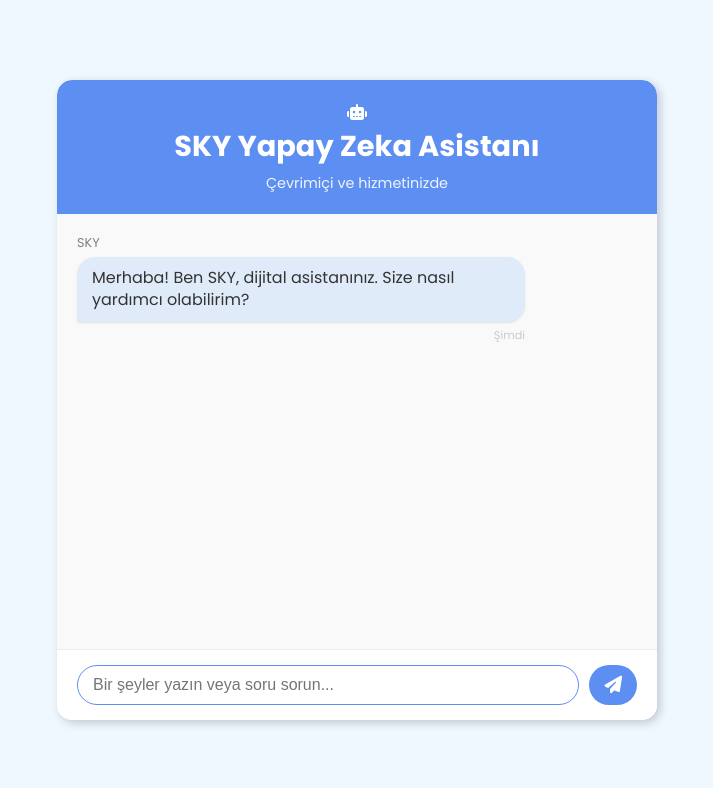
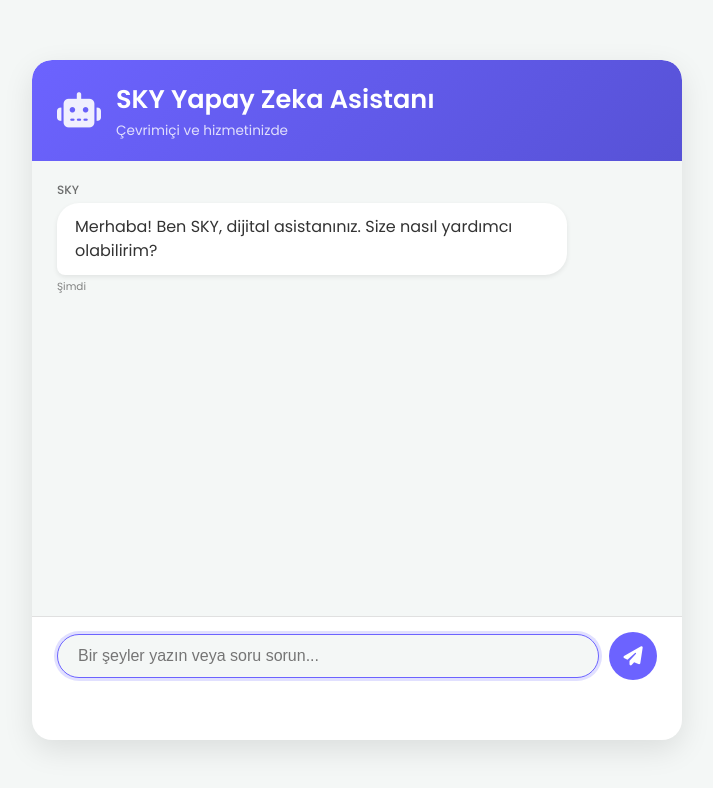
Before and after one commit to berklast/berklast.github.io, a plain HTML site: page index.html in a window 1280 px wide. Shown: the whole page, without its empty margins (283-996 px from the left). Drawn offline with Linux system fonts and the light colour scheme.

Commit message:
Update style.css

```diff
--- a/style.css
+++ b/style.css
@@ -1,197 +1,376 @@
-/* Mevcut index.html'deki genel stil tanımları */
+/* Genel Değişkenler ve Reset */
 :root {
-    --primary: #5D8EF1;
-    --primary-dark: #3F6AD4;
-    --secondary: #90EE90; /* Yeşil tonu */
-    --accent: #FFD700;   /* Altın sarısı */
-    --light: #F0F8FF;
-    --gray: #CDC9C9;
-    --dark-gray: #808080;
-    --success: #8DAB87;
-    --danger: #DE4C4A;
-    --warning: #F0A31A;
-    --info: #8DBBF2;
-    --card-bg: #E0EBF9;
-    --card-shadow: 3px 3px 10px 0px rgba(0, 0, 0, 0.2);
+    --primary-color: #6C63FF; /* Daha canlı bir mor tonu */
+    --primary-dark-color: #5752D6;
+    --secondary-color: #4CAF50; /* Yeşil vurgu */
+    --background-light: #f4f7f6;
+    --card-background-light: #ffffff;
+    --text-color-light: #333;
+    --border-color-light: #e0e0e0;
+    --shadow-light: rgba(0, 0, 0, 0.1);
+
+    /* Dark Mode Değişkenleri */
+    --background-dark: #2c2f33;
+    --card-background-dark: #36393f;
+    --text-color-dark: #f0f0f0;
+    --border-color-dark: #4a4d52;
+    --shadow-dark: rgba(0, 0, 0, 0.3);
+
+    /* Mesaj Balonu Renkleri */
+    --user-bubble-light: var(--primary-color);
+    --user-text-light: #ffffff;
+    --bot-bubble-light: var(--card-background-light);
+    --bot-text-light: var(--text-color-light);
+
+    --user-bubble-dark: var(--primary-color);
+    --user-text-dark: #ffffff;
+    --bot-bubble-dark: #4a4d52;
+    --bot-text-dark: var(--text-color-dark);
+
+    --font-family: 'Poppins', sans-serif;
 }
 
-/* Dark mode değişkenleri (varsa) */
-.dark-mode {
-    --dark-bg: #1A1A2E;
-    --dark-card-bg: #2E3A59;
-    --dark-text: #E0E0E0;
-    --dark-border: #2B2B2B;
-}
-
+/* Temel Stil */
 body {
-    font-family: 'Poppins', sans-serif;
+    font-family: var(--font-family);
     margin: 0;
     padding: 0;
-    background-color: var(--light);
-    color: #333;
+    background-color: var(--background-light);
+    color: var(--text-color-light);
     display: flex;
     justify-content: center;
     align-items: center;
     min-height: 100vh;
-    box-sizing: border-box;
+    overflow: hidden; /* Taşmayı engelle */
+    transition: background-color 0.3s ease, color 0.3s ease;
 }
 
-/* Genel link stilleri (varsa) */
-a {
-    color: var(--primary);
-    text-decoration: none;
+/* Dark Mode Aktivasyonu */
+body.dark-mode {
+    background-color: var(--background-dark);
+    color: var(--text-color-dark);
 }
 
-a:hover {
-    text-decoration: underline;
-}
-
-/* Sohbet Arayüzü Stilleri */
+/* Chat Container */
 .chat-container {
-    background-color: #fff;
-    border-radius: 15px;
-    box-shadow: var(--card-shadow);
+    background-color: var(--card-background-light);
+    border-radius: 20px;
+    box-shadow: 0 10px 30px var(--shadow-light);
     width: 90%;
-    max-width: 600px;
+    max-width: 650px;
+    height: 85vh; /* Yüksekliği artırıldı */
+    min-height: 550px; /* Minimum yükseklik */
     display: flex;
     flex-direction: column;
     overflow: hidden;
-    height: 80vh; /* Ekran yüksekliğinin %80'i */
-    min-height: 400px;
+    position: relative;
+    transition: background-color 0.3s ease, box-shadow 0.3s ease;
 }
 
-.chat-header {
-    background-color: var(--primary);
-    color: #fff;
-    padding: 20px;
-    text-align: center;
-    border-top-left-radius: 15px;
-    border-top-right-radius: 15px;
-    box-shadow: 0 2px 5px rgba(0,0,0,0.1);
+body.dark-mode .chat-container {
+    background-color: var(--card-background-dark);
+    box-shadow: 0 10px 30px var(--shadow-dark);
 }
 
-.chat-header h1 {
-    margin: 0;
-    font-size: 1.8em;
+/* Chat Header */
+.chat-header {
+    background: linear-gradient(135deg, var(--primary-color) 0%, var(--primary-dark-color) 100%);
+    color: #fff;
+    padding: 20px 25px;
+    display: flex;
+    align-items: center;
+    border-top-left-radius: 20px;
+    border-top-right-radius: 20px;
+    box-shadow: 0 2px 8px rgba(0,0,0,0.15);
 }
 
-.chat-header p {
-    margin: 5px 0 0;
-    font-size: 0.9em;
+.chat-header .header-icon {
+    font-size: 2.2em;
+    margin-right: 15px;
     opacity: 0.9;
 }
 
-.chat-messages {
-    flex-grow: 1; /* Mesajların olduğu alanı doldurur */
-    padding: 20px;
-    overflow-y: auto; /* Mesajlar arttıkça kaydırma çubuğu */
-    background-color: #f9f9f9;
+.chat-header .header-info h1 {
+    margin: 0;
+    font-size: 1.6em;
+    font-weight: 600;
 }
 
+.chat-header .header-info p {
+    margin: 2px 0 0;
+    font-size: 0.85em;
+    opacity: 0.8;
+}
+
+/* Chat Messages Area */
+.chat-messages {
+    flex-grow: 1;
+    padding: 20px 25px;
+    overflow-y: auto;
+    background-color: var(--background-light);
+    scroll-behavior: smooth; /* Yumuşak kaydırma */
+}
+
+body.dark-mode .chat-messages {
+    background-color: #313338; /* Biraz daha koyu ton */
+}
+
+/* Mesajlar */
 .message {
     display: flex;
     flex-direction: column;
-    margin-bottom: 15px;
-    max-width: 80%;
-    position: relative;
+    margin-bottom: 18px;
+    max-width: 85%;
+    animation: fadeIn 0.3s ease-out; /* Mesaj girişi animasyonu */
 }
 
 .message p {
     margin: 0;
-    padding: 10px 15px;
-    border-radius: 18px;
-    line-height: 1.4;
+    padding: 12px 18px;
+    border-radius: 22px; /* Daha yuvarlak */
+    line-height: 1.5;
     word-wrap: break-word;
-    box-shadow: 0 1px 2px rgba(0,0,0,0.1);
+    box-shadow: 0 2px 5px rgba(0,0,0,0.08);
 }
 
 .message-sender {
-    font-size: 0.8em;
-    color: var(--dark-gray);
-    margin-bottom: 5px;
+    font-size: 0.75em;
+    color: var(--dark-gray); /* Genel değişkenlerden kullanılabilir */
+    margin-bottom: 4px;
+    font-weight: 500;
+    opacity: 0.7;
 }
 
 .message-time {
-    font-size: 0.7em;
-    color: var(--gray);
-    margin-top: 5px;
-    align-self: flex-end; /* Zamanı sağa hizala */
+    font-size: 0.65em;
+    color: var(--gray); /* Genel değişkenlerden kullanılabilir */
+    margin-top: 4px;
+    opacity: 0.6;
 }
 
-/* Kullanıcının mesajları */
+/* Kullanıcı Mesajları */
 .user-message {
-    align-self: flex-end; /* Sağa hizala */
-    align-items: flex-end; /* İçeriği sağa hizala */
+    align-self: flex-end;
+    align-items: flex-end;
 }
 
 .user-message p {
-    background-color: var(--primary);
-    color: #fff;
-    border-bottom-right-radius: 2px; /* Köşeyi biraz kır */
+    background-color: var(--user-bubble-light);
+    color: var(--user-text-light);
+    border-bottom-right-radius: 8px; /* Yumuşak köşe */
 }
 
-/* Botun mesajları */
+body.dark-mode .user-message p {
+    background-color: var(--user-bubble-dark);
+    color: var(--user-text-dark);
+}
+
+/* Bot Mesajları */
 .bot-message {
-    align-self: flex-start; /* Sola hizala */
-    align-items: flex-start; /* İçeriği sola hizala */
+    align-self: flex-start;
+    align-items: flex-start;
 }
 
 .bot-message p {
-    background-color: var(--card-bg); /* Açık renk arka plan */
-    color: #333;
-    border-bottom-left-radius: 2px; /* Köşeyi biraz kır */
+    background-color: var(--bot-bubble-light);
+    color: var(--bot-text-light);
+    border-bottom-left-radius: 8px; /* Yumuşak köşe */
 }
 
-/* Metin giriş alanı */
+body.dark-mode .bot-message p {
+    background-color: var(--bot-bubble-dark);
+    color: var(--bot-text-dark);
+}
+
+
+/* Metin Giriş Alanı */
 .chat-input-area {
     display: flex;
-    padding: 15px 20px;
-    border-top: 1px solid #eee;
-    background-color: #fff;
+    padding: 15px 25px;
+    border-top: 1px solid var(--border-color-light);
+    background-color: var(--card-background-light);
+    align-items: center;
+    gap: 10px; /* Elemanlar arası boşluk */
+    transition: background-color 0.3s ease, border-color 0.3s ease;
+}
+
+body.dark-mode .chat-input-area {
+    background-color: var(--card-background-dark);
+    border-top-color: var(--border-color-dark);
 }
 
 .chat-input-area input[type="text"] {
     flex-grow: 1;
-    border: 1px solid var(--gray);
-    border-radius: 25px;
-    padding: 10px 15px;
+    border: 1px solid var(--border-color-light);
+    border-radius: 28px; /* Daha yuvarlak */
+    padding: 12px 20px;
     font-size: 1em;
     outline: none;
-    transition: border-color 0.3s ease;
+    transition: border-color 0.3s ease, background-color 0.3s ease, box-shadow 0.2s ease;
+    background-color: var(--background-light);
+    color: var(--text-color-light);
+}
+
+body.dark-mode .chat-input-area input[type="text"] {
+    background-color: #3c3f44; /* Biraz daha koyu input */
+    border-color: var(--border-color-dark);
+    color: var(--text-color-dark);
 }
 
 .chat-input-area input[type="text"]:focus {
-    border-color: var(--primary);
+    border-color: var(--primary-color);
+    box-shadow: 0 0 0 3px rgba(108, 99, 255, 0.2); /* Odaklandığında hafif parlama */
 }
 
 .chat-input-area button {
-    background-color: var(--primary);
+    background-color: var(--primary-color);
     color: #fff;
     border: none;
-    border-radius: 25px;
-    padding: 10px 15px;
-    margin-left: 10px;
-    cursor: pointer;
-    font-size: 1.1em;
+    border-radius: 50%; /* Tamamen yuvarlak düğme */
+    width: 48px; /* Genişlik */
+    height: 48px; /* Yükseklik */
     display: flex;
     align-items: center;
     justify-content: center;
-    transition: background-color 0.3s ease;
+    font-size: 1.2em;
+    cursor: pointer;
+    transition: background-color 0.3s ease, transform 0.1s ease;
+    flex-shrink: 0; /* Küçülmesini engelle */
 }
 
 .chat-input-area button:hover {
-    background-color: var(--primary-dark);
+    background-color: var(--primary-dark-color);
+    transform: translateY(-2px); /* Hafif yukarı kayma */
 }
 
-/* Responsive Düzenlemeler */
+.chat-input-area button:active {
+    transform: translateY(0);
+}
+
+.chat-input-area button:disabled {
+    background-color: #ccc;
+    cursor: not-allowed;
+    transform: none;
+    opacity: 0.7;
+}
+
+/* Düşünme Göstergesi */
+.typing-indicator {
+    display: flex;
+    justify-content: flex-start;
+    align-items: center;
+    padding: 0 25px 15px;
+    height: 30px; /* Düşünme göstergesi için yer ayrıldı */
+    opacity: 0; /* Başlangıçta gizli */
+    visibility: hidden;
+    transition: opacity 0.3s ease, visibility 0.3s ease;
+}
+
+.typing-indicator.visible {
+    opacity: 1;
+    visibility: visible;
+}
+
+.typing-indicator .dot {
+    width: 10px;
+    height: 10px;
+    background-color: var(--primary-color);
+    border-radius: 50%;
+    margin-right: 6px;
+    animation: bounce 1.4s infinite ease-in-out;
+}
+
+.typing-indicator .dot:nth-child(2) {
+    animation-delay: 0.2s;
+}
+
+.typing-indicator .dot:nth-child(3) {
+    animation-delay: 0.4s;
+}
+
+/* Anahtar Kare Animasyonları */
+@keyframes fadeIn {
+    from {
+        opacity: 0;
+        transform: translateY(10px);
+    }
+    to {
+        opacity: 1;
+        transform: translateY(0);
+    }
+}
+
+@keyframes bounce {
+    0%, 80%, 100% {
+        transform: scale(0);
+        opacity: 0;
+    }
+    40% {
+        transform: scale(1);
+        opacity: 1;
+    }
+}
+
+/* Scrollbar Stilleri */
+.chat-messages::-webkit-scrollbar {
+    width: 8px;
+}
+
+.chat-messages::-webkit-scrollbar-track {
+    background: var(--background-light);
+    border-radius: 10px;
+}
+
+body.dark-mode .chat-messages::-webkit-scrollbar-track {
+    background: var(--card-background-dark);
+}
+
+.chat-messages::-webkit-scrollbar-thumb {
+    background: var(--primary-color);
+    border-radius: 10px;
+}
+
+.chat-messages::-webkit-scrollbar-thumb:hover {
+    background: var(--primary-dark-color);
+}
+
+/* Responsive Tasarım */
 @media (max-width: 768px) {
+    body {
+        align-items: flex-start; /* Mobil cihazlarda üstte başla */
+    }
+
     .chat-container {
         width: 100%;
         height: 100vh;
         border-radius: 0;
+        box-shadow: none;
     }
+
     .chat-header {
-        border-top-left-radius: 0;
-        border-top-right-radius: 0;
+        border-radius: 0;
+    }
+
+    .chat-messages {
+        padding: 15px;
+    }
+
+    .chat-input-area {
+        padding: 10px 15px;
+    }
+
+    .chat-input-area input[type="text"] {
+        padding: 10px 15px;
+        font-size: 0.95em;
+    }
+
+    .chat-input-area button {
+        width: 40px;
+        height: 40px;
+        font-size: 1.1em;
+    }
+
+    .typing-indicator {
+        padding: 0 15px 10px;
     }
 }
```
